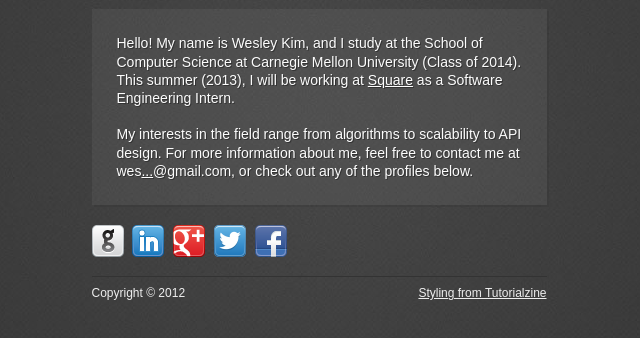
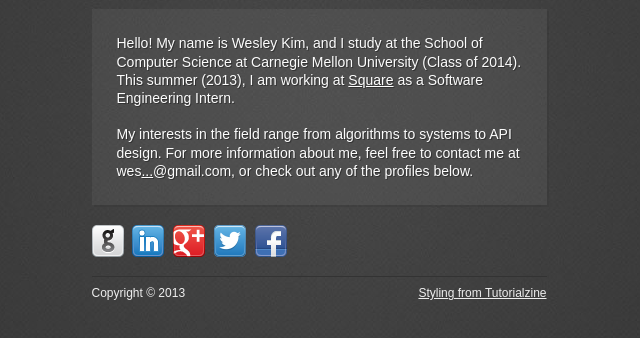
Before and after one commit to wesleyk/profile, a plain HTML site: page index.html in a window 1280 px wide. Shown: the part 306-644 px from the top of the page, 321-961 px from the left. Drawn offline with Linux system fonts and the light colour scheme.

Commit message:
Updated profile for summer 2013

```diff
--- a/index.html
+++ b/index.html
@@ -23,10 +23,10 @@
                 <h2>Student + Developer</h2>
             </header>
 
-            <p class="description">Hello! My name is Wesley Kim, and I study at the School of Computer Science at Carnegie Mellon University (Class of 2014). This summer (2013), I will be working at <a href = 'http://www.squareup.com' target="_blank">Square</a> as a Software Engineering Intern.
+            <p class="description">Hello! My name is Wesley Kim, and I study at the School of Computer Science at Carnegie Mellon University (Class of 2014). This summer (2013), I am working at <a href = 'http://www.squareup.com' target="_blank">Square</a> as a Software Engineering Intern.
 			<br>
 			<br>
-			My interests in the field range from algorithms to scalability to API design. For more information about me, feel free to contact me at wes<a href="http://www.google.com/recaptcha/mailhide/d?k=01TC9CsX9k85FbB7QlKPCg6g==&amp;c=U_06NUV0IbrYPt0j-XYN8U8woKVa4vHxUsxlxkWYQ9s=" onclick="window.open('http://www.google.com/recaptcha/mailhide/d?k\07501TC9CsX9k85FbB7QlKPCg6g\75\75\46c\75U_06NUV0IbrYPt0j-XYN8U8woKVa4vHxUsxlxkWYQ9s\075', '', 'toolbar=0,scrollbars=0,location=0,statusbar=0,menubar=0,resizable=0,width=500,height=300'); return false;" title="Reveal this e-mail address">...</a>@gmail.com, or check out any of the profiles below.</p>
+			My interests in the field range from algorithms to systems to API design. For more information about me, feel free to contact me at wes<a href="http://www.google.com/recaptcha/mailhide/d?k=01TC9CsX9k85FbB7QlKPCg6g==&amp;c=U_06NUV0IbrYPt0j-XYN8U8woKVa4vHxUsxlxkWYQ9s=" onclick="window.open('http://www.google.com/recaptcha/mailhide/d?k\07501TC9CsX9k85FbB7QlKPCg6g\75\75\46c\75U_06NUV0IbrYPt0j-XYN8U8woKVa4vHxUsxlxkWYQ9s\075', '', 'toolbar=0,scrollbars=0,location=0,statusbar=0,menubar=0,resizable=0,width=500,height=300'); return false;" title="Reveal this e-mail address">...</a>@gmail.com, or check out any of the profiles below.</p>
 
 			<!-- ICONS FROM http://icondock.com/free/vector-social-media-icons -->
 			<a class = "icons" alt="GitHub" href = "https://github.com/wesleyk" target="_blank"><img src = "img/github.png"/></a>
@@ -37,7 +37,7 @@
 
 			<br>
 
-			<p class="footer" style = "float:left; position: relative; top: 10px;">Copyright &copy; 2012</p>
+			<p class="footer" style = "float:left; position: relative; top: 10px;">Copyright &copy; 2013</p>
 			<a class="footer" href="http://tutorialzine.com/2011/07/about-page-vcard-php-css/" style = "float:right; position: relative; top: 10px;" target="_blank">Styling from Tutorialzine</a>
 		</section>
 
```
